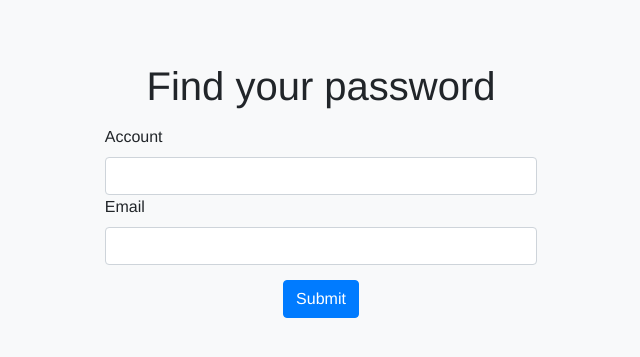
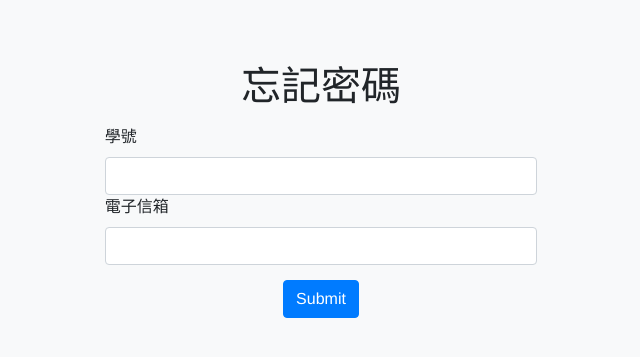
Before and after one commit to SIRLA-FJULIS/LIS-Lib-Shift-Arrangement-System, a Flask app: page /forgotpassword in a window 1280 px wide. Shown: the part 56-413 px from the top of the page, without its empty margins (319-959 px from the left). Run offline with Flask 2, Linux system fonts and the light colour scheme; some libraries are stand-ins or nearby versions.

Commit message:
Change to Chinese

```diff
--- a/app/llsas.py
+++ b/app/llsas.py
@@ -21,8 +21,8 @@ class LoginForm(FlaskForm):
     submit = SubmitField("送出")
 
 class ForgotPasswordForm(FlaskForm):
-    account = StringField("Account", validators = [DataRequired()])
-    email = EmailField("Email", validators = [DataRequired(), Email()])
+    account = StringField("學號", validators = [DataRequired()])
+    email = EmailField("電子信箱", validators = [DataRequired(), Email()])
     submit = SubmitField("Submit")
 
 @app.route('/')
--- a/app/templates/forgot_pwd.html
+++ b/app/templates/forgot_pwd.html
@@ -1,9 +1,9 @@
 {% extends "base.html" %}
 
-{% block title %} Find your password {% endblock title %}
+{% block title %}忘記密碼{% endblock title %}
 {% block content %}
     <form method="POST">
-        <h1 class='page-title mt-5' style="text-align: center;">Find your password</h1>
+        <h1 class='page-title mt-5' style="text-align: center;">忘記密碼</h1>
         <div class="form-group col-xl-5 col-md-6" style="margin: 15px auto">
             {{ form.hidden_tag() }}
             {{ form.account.label }}
```
